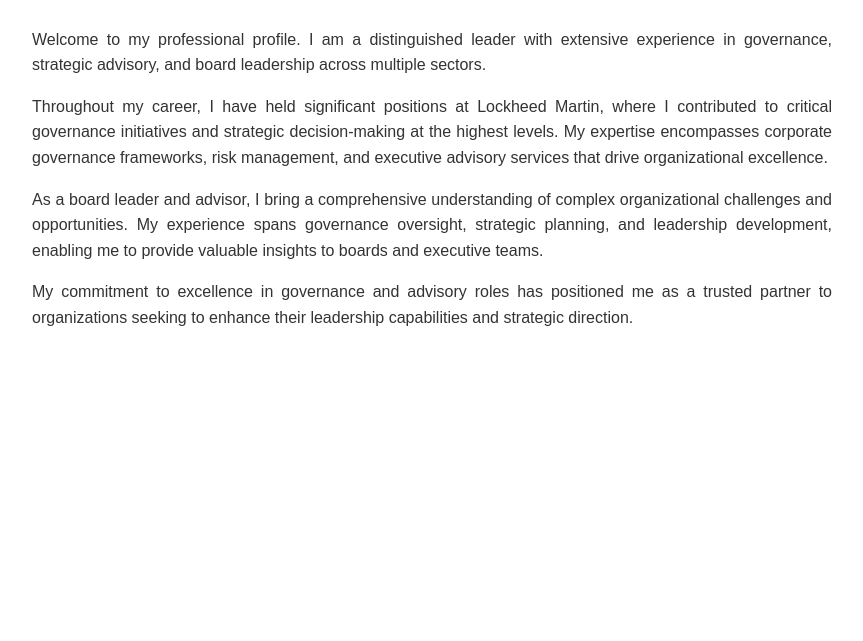
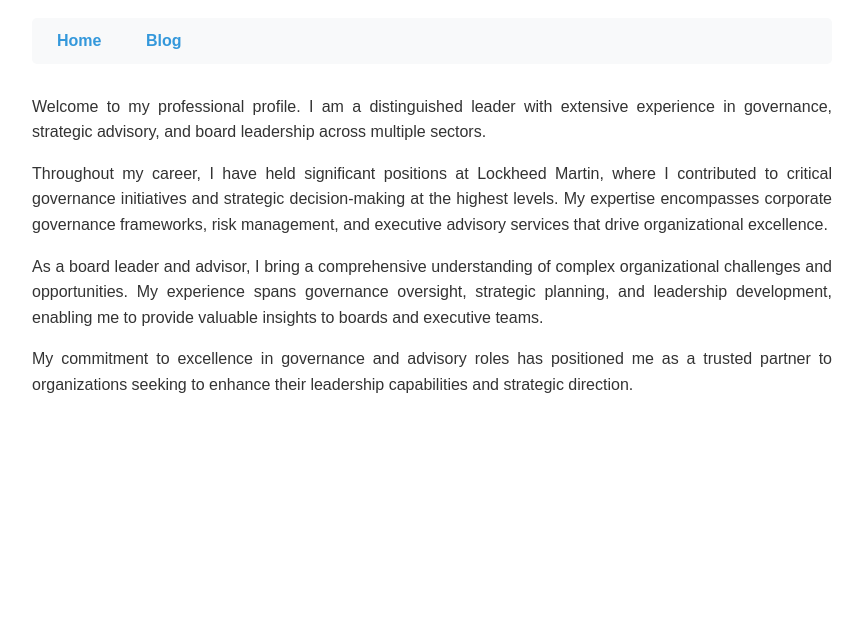
Before and after one commit to JacobJkahn/jacobjkahn.github.io, a plain HTML site: page index.html in a window 1280 px wide. Shown: the part 159-800 px from the top of the page, without its empty margins (208-1071 px from the left). Drawn offline with Linux system fonts and the light colour scheme.

Commit message:
Add navigation menu to home page
Added a navigation bar with links to Home and Blog.

```diff
--- a/index.html
+++ b/index.html
@@ -22,10 +22,32 @@
             margin-top: 30px;
             text-align: justify;
         }
+        nav {
+            margin: 20px 0;
+            padding: 10px;
+            background-color: #f8f9fa;
+            border-radius: 5px;
+        }
+        nav a {
+            color: #3498db;
+            text-decoration: none;
+            padding: 5px 15px;
+            margin-right: 10px;
+            font-weight: bold;
+        }
+        nav a:hover {
+            text-decoration: underline;
+        }
     </style>
 </head>
 <body>
     <h1>Jacob J. Kahn</h1>
+
+    <nav>
+        <a href="/">Home</a>
+        <a href="/blog.html">Blog</a>
+    </nav>
+
     <div class="bio">
         <p>Welcome to my professional profile. I am a distinguished leader with extensive experience in governance, strategic advisory, and board leadership across multiple sectors.</p>
 
```
